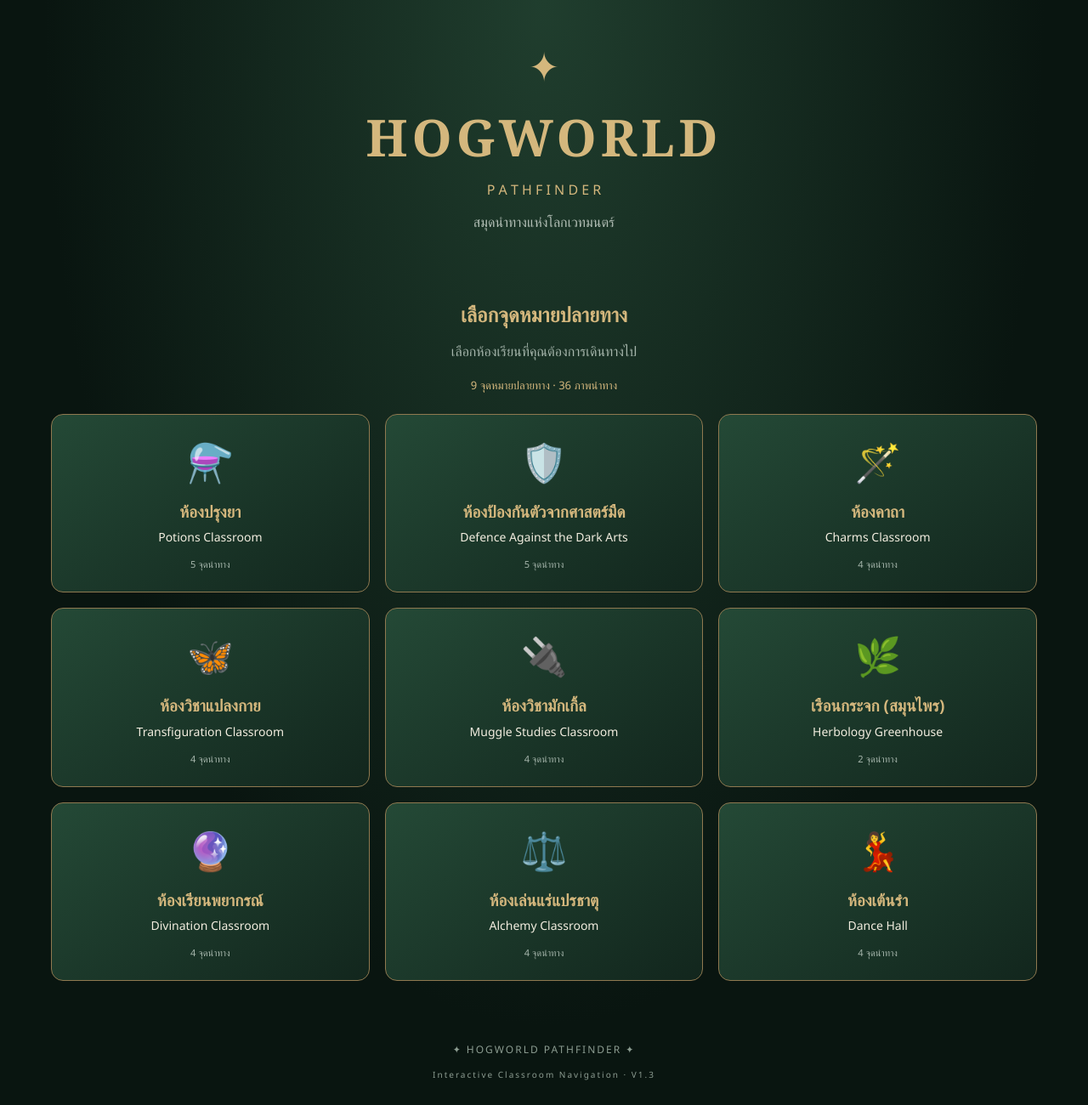
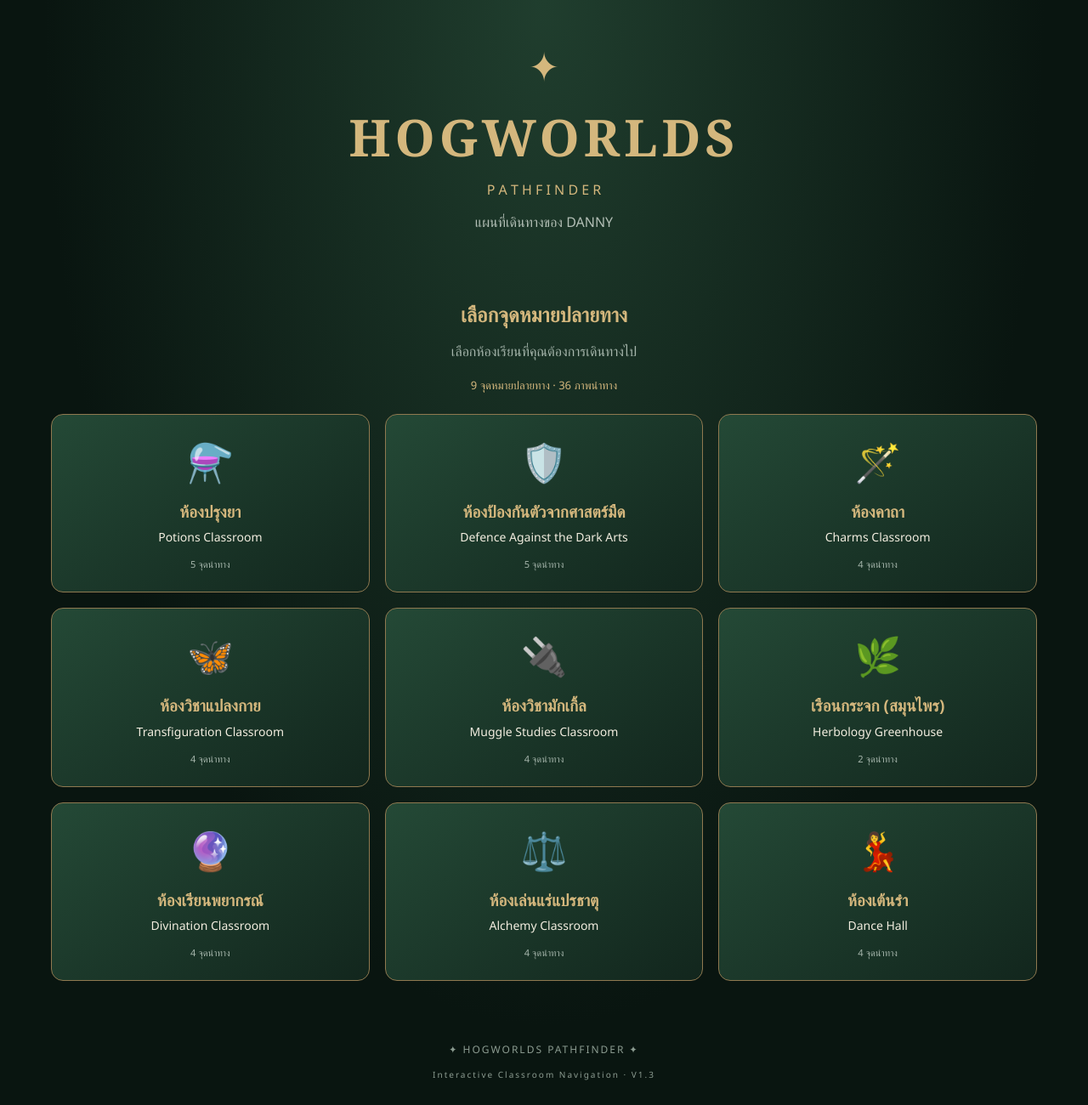
Before and after one commit to dannyfawley/hogworlds, a plain HTML site: page index.html in a window 1280 px wide. Shown: the whole page at 85% size. Drawn offline with Linux system fonts and the light colour scheme.

Commit message:
Update HOGWORLDS branding

```diff
--- a/index.html
+++ b/index.html
@@ -5,7 +5,7 @@
     <meta charset="UTF-8">
     <meta name="viewport" content="width=device-width, initial-scale=1.0">
 
-    <title>HOGWORLD PATHFINDER</title>
+    <title>HOGWORLDS PATHFINDER</title>
 
     <meta name="description" content="สมุดนำทางแห่งโลกเวทมนตร์ ระบบนำทางไปยังห้องเรียนทั้ง 9 ห้อง">
 
@@ -17,11 +17,11 @@
     <header>
         <div class="crest">✦</div>
 
-        <h1>HOGWORLD</h1>
+        <h1>HOGWORLDS</h1>
 
         <div class="subtitle">P A T H F I N D E R</div>
 
-        <p>สมุดนำทางแห่งโลกเวทมนตร์</p>
+        <p>แผนที่เดินทางของ DANNY</p>
     </header>
 
     <main>
@@ -93,7 +93,7 @@
     </main>
 
     <footer>
-        <p>✦ HOGWORLD PATHFINDER ✦</p>
+        <p>✦ HOGWORLDS PATHFINDER ✦</p>
 
         <small>
             Interactive Classroom Navigation · V1.3
```
